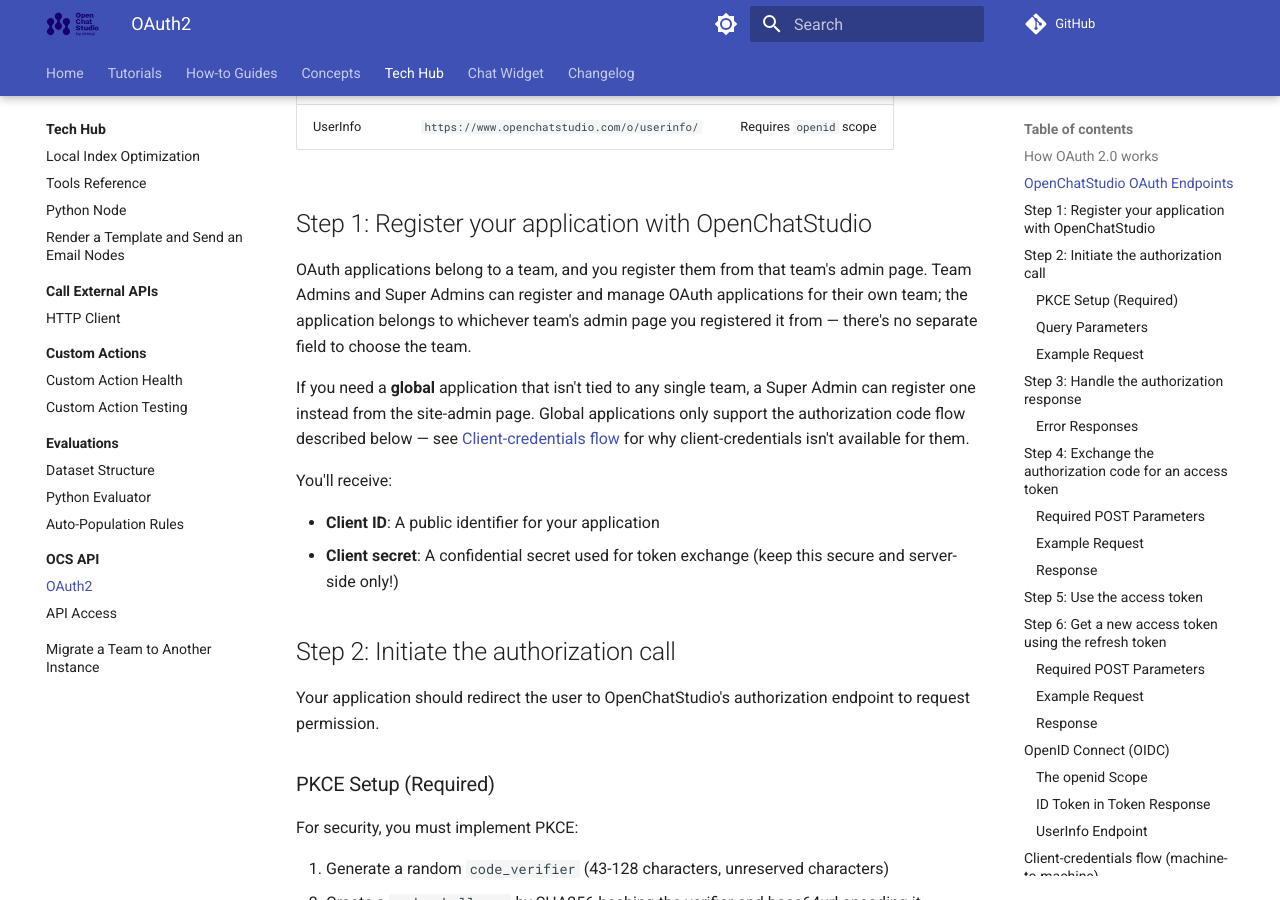
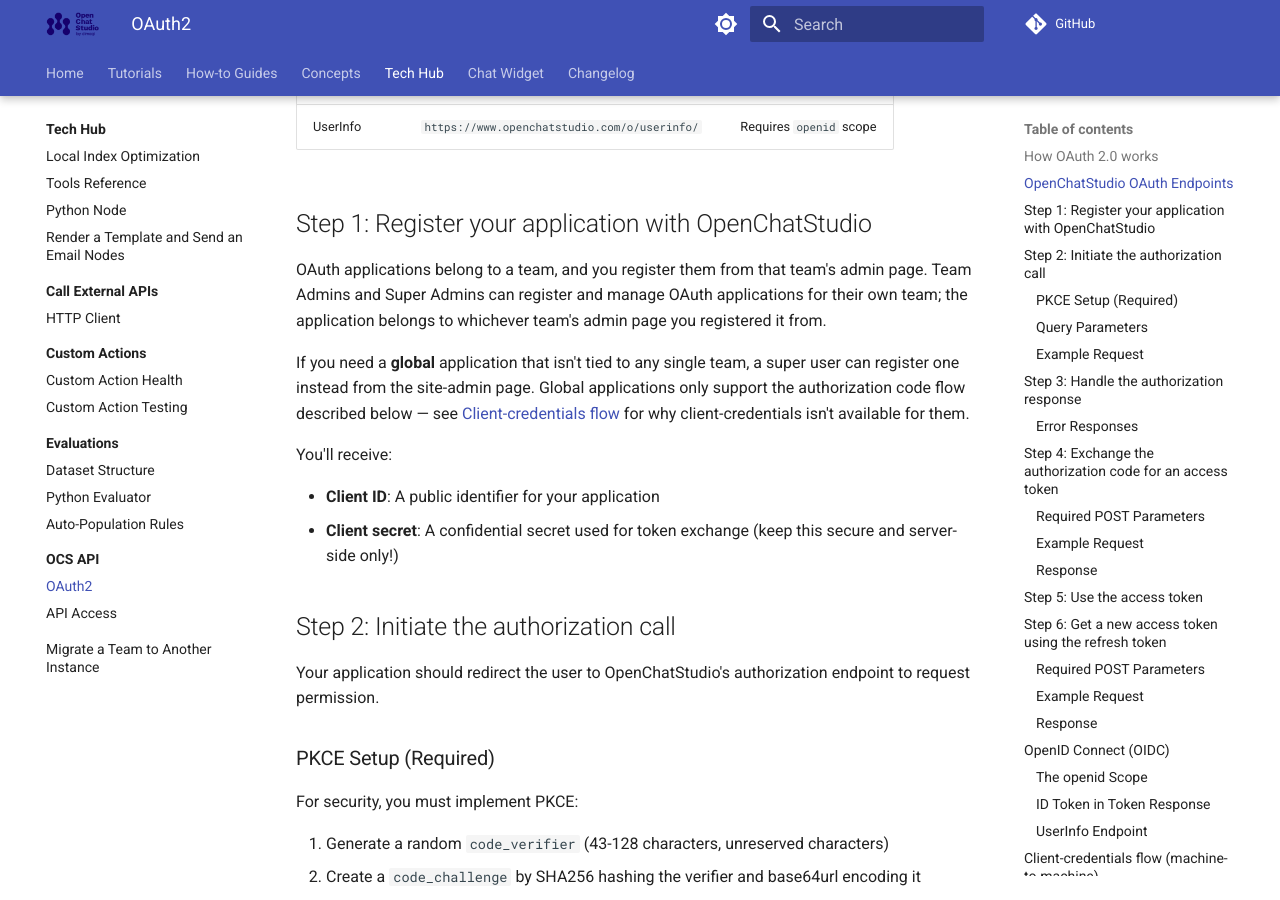
Before and after one commit to dimagi/open-chat-studio-docs, an MkDocs documentation site: the page built from docs/api/getting_started_with_oauth.md, in a window 1280 px wide and 900 px high, scrolled down 671 px. Built offline with MkDocs 1.6.1 and Material for MkDocs 9.7.7, drawn with Linux system fonts in a browser that asks for light colours; a script that is not in the unit is left out; comment, search, counter and statistics services are not loaded; some of the changed text lies outside the part shown.

Commit message:
Apply suggestions from code review
Co-authored-by: Simon Kelly <skelly@dimagi.com>

```diff
--- a/docs/api/getting_started_with_oauth.md
+++ b/docs/api/getting_started_with_oauth.md
@@ -23,9 +23,9 @@
 
 ## Step 1: Register your application with OpenChatStudio
 
-OAuth applications belong to a team, and you register them from that team's admin page. Team Admins and Super Admins can register and manage OAuth applications for their own team; the application belongs to whichever team's admin page you registered it from — there's no separate field to choose the team.
+OAuth applications belong to a team, and you register them from that team's admin page. Team Admins and Super Admins can register and manage OAuth applications for their own team; the application belongs to whichever team's admin page you registered it from.
 
-If you need a **global** application that isn't tied to any single team, a Super Admin can register one instead from the site-admin page. Global applications only support the authorization code flow described below — see [Client-credentials flow](#client-credentials-flow-machine-to-machine) for why client-credentials isn't available for them.
+If you need a **global** application that isn't tied to any single team, a super user can register one instead from the site-admin page. Global applications only support the authorization code flow described below — see [Client-credentials flow](#client-credentials-flow-machine-to-machine) for why client-credentials isn't available for them.
 
 You'll receive:
 
@@ -363,7 +363,6 @@
 - **User-only endpoints don't work.** Endpoints that require a signed-in user, such as `/me`, or any endpoint gated on a user permission, refuse or ignore machine tokens.
 - **No user is recorded as the actor.** Records created or modified using a machine token leave "created by" / "added by" / "cancelled by" style fields empty, since there is no user behind the token.
 - **Chat participants come from the request body, not the token.** For chat interactions (`chatbots:interact`), the participant is identified using the OpenAI-standard `user` field in the request body, rather than from the token.
-- **An application with no team can't issue usable tokens.** If a client-credentials application has no team (for example, an older application from before applications were team-scoped), token requests won't resolve to any team's data. Ask a Super Admin to assign the application to a team from the site-admin page.
 
 ### Best practices
 
```
